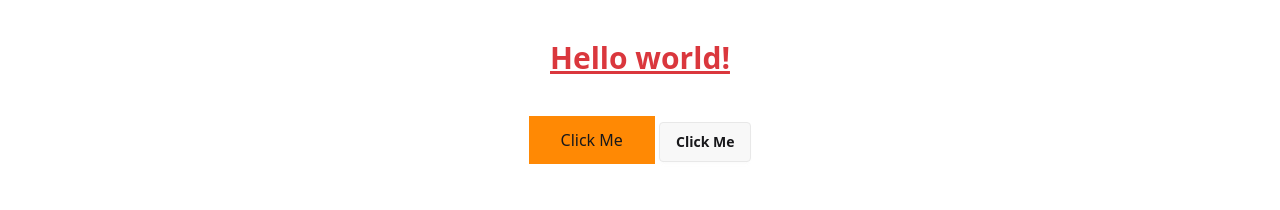
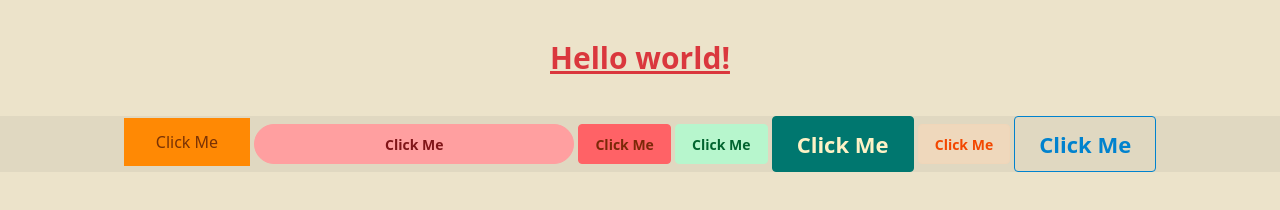
Before and after one commit to tirthosarkar/Explore-Library-daisyUI, a plain HTML site: page index.html in a window 1280 px wide. Drawn offline with nearby package versions, Linux system fonts and the light colour scheme.

Commit message:
daisyui used and button add

```diff
--- a/index.html
+++ b/index.html
@@ -1,11 +1,12 @@
 <!doctype html>
-<html>
+<html data-theme="retro">
 
 <head>
     <meta charset="UTF-8" />
     <meta name="viewport" content="width=device-width, initial-scale=1.0" />
     <link href="https://cdn.jsdelivr.net/npm/daisyui@5" rel="stylesheet" type="text/css" />
 <script src="https://cdn.jsdelivr.net/npm/@tailwindcss/browser@4"></script>
+<link href="https://cdn.jsdelivr.net/npm/daisyui@5/themes.css" rel="stylesheet" type="text/css" />
     <title>Explore Library DaisyUI</title>
     <style type="text/tailwindcss">
         @theme {
@@ -18,14 +19,18 @@
     <h1 class="text-3xl text-center py-10 font-bold underline text-clifford">
         Hello world!
     </h1>
-    <div class="text-center">
+    <div class="text-center bg-neutral-500/10">
         <button
             class="px-8 py-3 bg-orange-400 cursor-pointer hover:bg-orange-600 active:scale-95 transition-all duration-200">Click
             Me</button>
 
             <!-- daisyUI Button -->
-            <button class="btn">Click
-            Me</button>
+            <button class="btn btn-primary w-80 rounded-full">Click Me</button>
+            <button class="btn btn-error">Click Me</button>
+            <button class="btn btn-secondary">Click Me</button>
+            <button class="btn btn-success btn-xl">Click Me</button>
+            <button class="btn btn-warning btn-soft">Click Me</button>
+            <button class="btn btn-info btn-xl btn-outline">Click Me</button>
     </div>
 
     <section>
```
